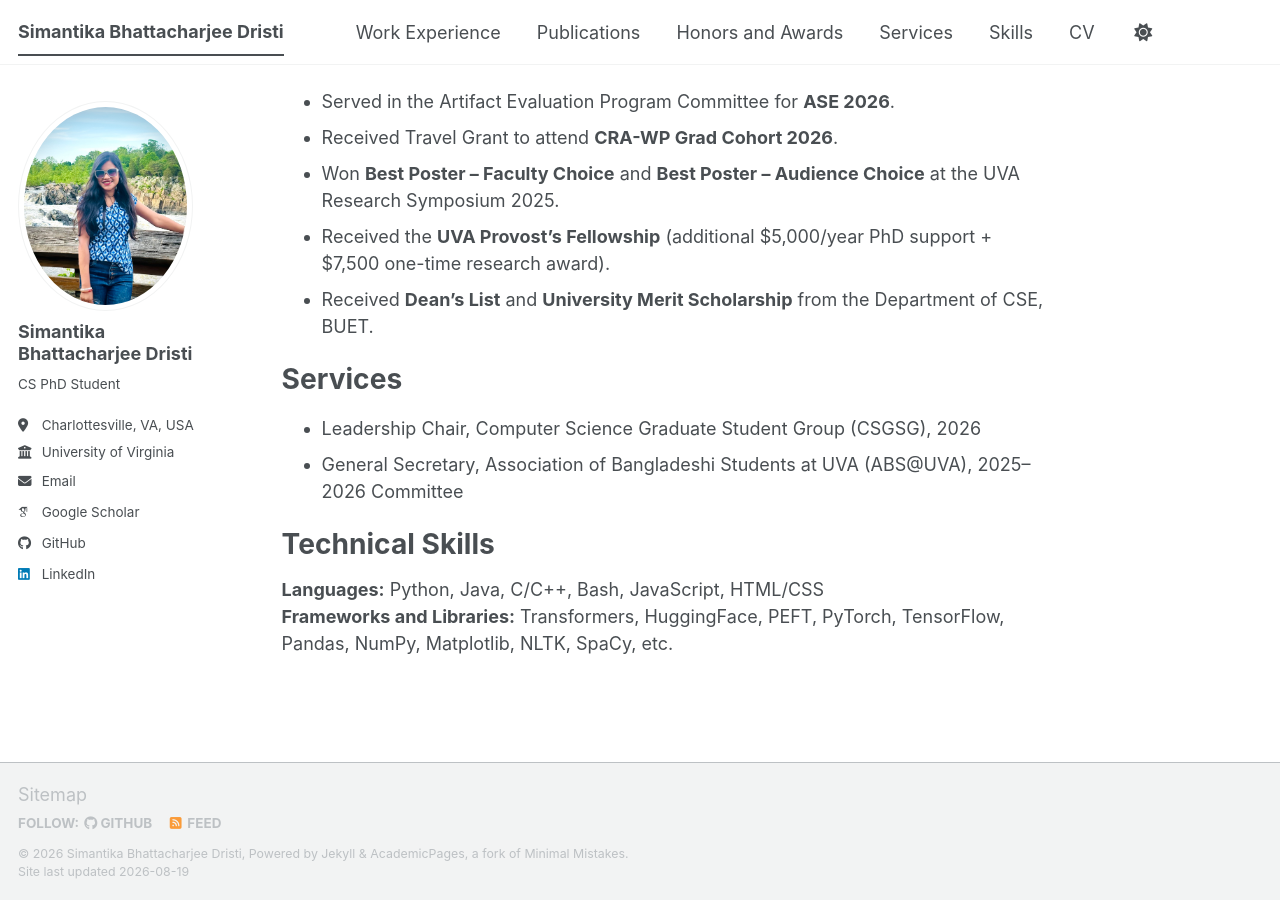
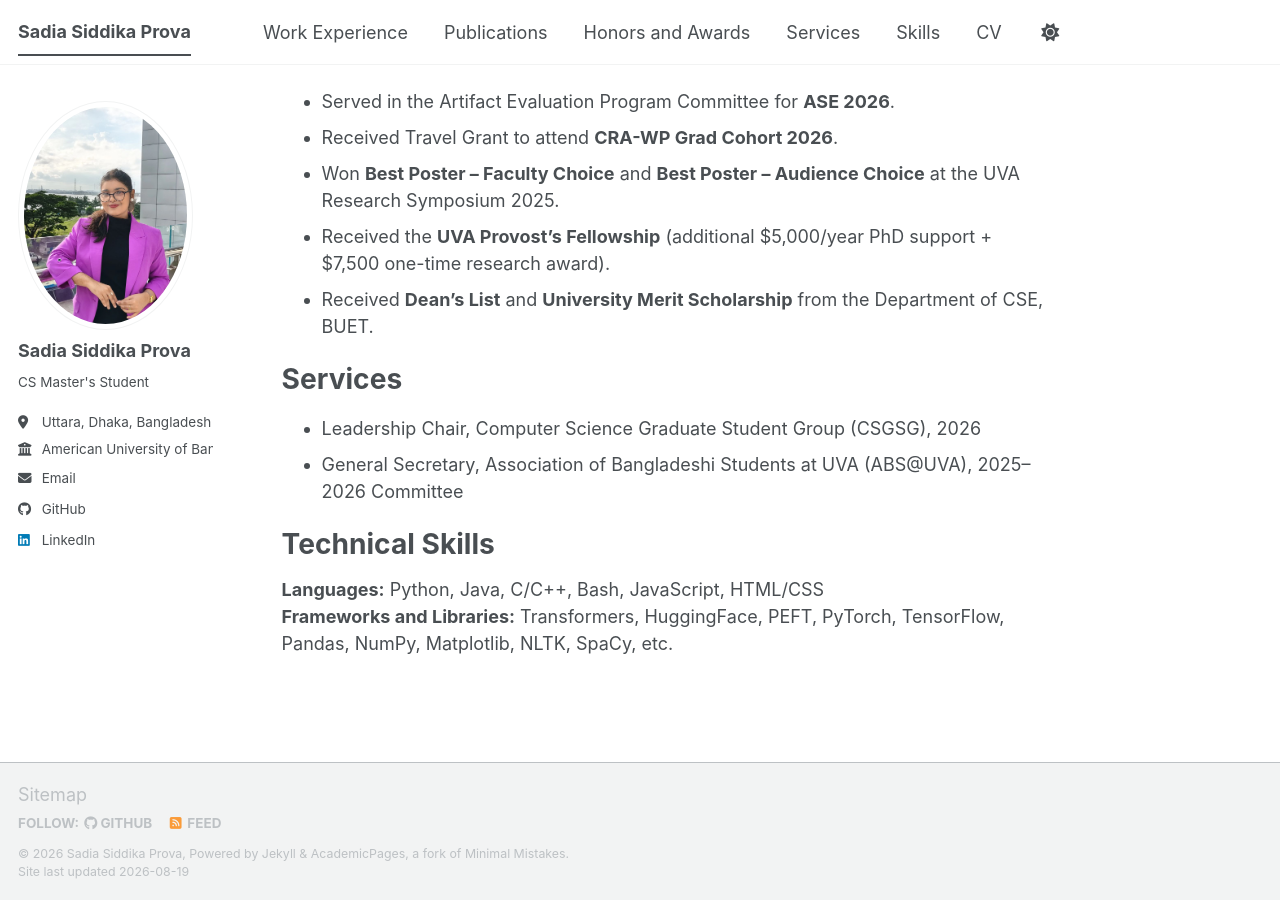
Before and after one commit to sadiaprova12/sadiaprova12.github.io, a Jekyll site: the page built from _pages/about.md, in a window 1280 px wide and 900 px high, scrolled down 1985 px. Built offline with Jekyll 4.4.1, drawn with Linux system fonts in a browser that asks for light colours; some web fonts are replaced; a script bundle is joined from its source files by our own code; library files that are not in the unit come from our copies.

Commit message:
bio updated

```diff
--- a/_config.yml
+++ b/_config.yml
@@ -9,33 +9,33 @@
 # Basic Site Settings
 locale                   : "en-US"
 site_theme               : "default" # The available themes options are "default", "air", "sunrise", "mint", "dirt" and "contrast"
-title                    : "Simantika Bhattacharjee Dristi"
+title                    : "Sadia Siddika Prova"
 title_separator          : "-"
-name                     : &name "Simantika Bhattacharjee Dristi"
+name                     : &name "Sadia Siddika Prova"
 description              : &description "Your Name's academic portfolio"   # Update this with a general description of your site, this is the default if not overridden by a page
-url                      : https://Dristi123.github.io # The base hostname & protocol for your site e.g. "https://[your GitHub username].github.io",
+url                      : https://sadiaprova12.github.io # The base hostname & protocol for your site e.g. "https://[your GitHub username].github.io",
                                                            # or if you already have some other page hosted on Github then use "https://[your GitHub username].github.io/[Your Repo Name]"
 baseurl                  : "" # the subpath of your site, e.g. "/blog"
-repository               : "Dristi123/Dristi123.github.io"
+repository               : "sadiaprova12/sadiaprova12.github.io"
 
 # Site Author - The following control what appear as part of the author content on the side bar.
 #               If a field is blank the icon and link will not appear, otherwise it will be shown.
 #               Additional customization can be done by editing /_includes/author-profile.html
 author:
   # Biographic information
-  avatar           : "pp.jpg"
-  name             : "Simantika Bhattacharjee Dristi"
+  avatar           : "prova.jpeg"
+  name             : "Sadia Siddika Prova"
   pronouns         : # example: "she/her"
-  bio              : "CS PhD Student"
-  location         : "Charlottesville, VA, USA"
-  employer         : "University of Virginia"
+  bio              : "CS Master's Student"
+  location         : "Uttara, Dhaka, Bangladesh"
+  employer         : "American University of Bangladesh (AIUB)"
   uri              : # URL
-  email            : "nwc8gr@virginia.edu"
+  email            : "provasadia2000@gmail.com"
 
   # Academic websites
   academia         : # URL
   arxiv            : # URL - Update with the correct link to your profile
-  googlescholar    : "https://scholar.google.com/citations?user=7yWZlF8AAAAJ&hl=en"
+  # googlescholar    : "https://scholar.google.com/citations?user=7yWZlF8AAAAJ&hl=en"
   inspire-hep      : # URL
   impactstory      : # URL
   orcid            : #https://orcid.org/yourorcidurl
@@ -66,7 +66,7 @@ author:
   keybase          : # Username
   instagram        : # Username
   lastfm           : # Username
-  linkedin         : "simantika-bhattacharjee-51b4851b0"
+  linkedin         : "https://www.linkedin.com/in/sadiaprova14/"
   mastodon         : # URL
   medium           : # URL
   pinterest        : # Username
```
Also changed, not shown: images/prova.jpeg (added).
